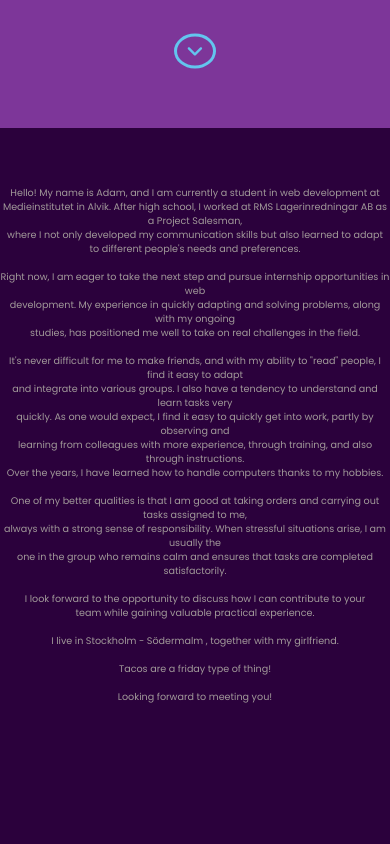
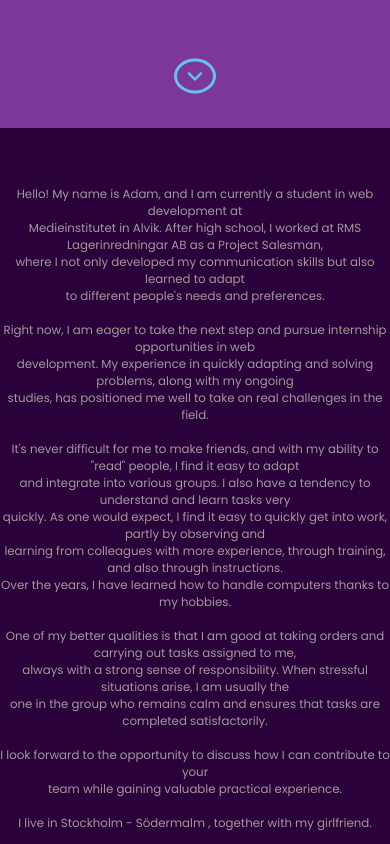
Before and after one commit to Adamwadin/Portfolio-AW-Updated, a website built with Vite: page Portfolio-AW/index.html in a window 390 px wide. Shown: the part 1560-2404 px from the top of the page. Built offline with nearby package versions, Linux system fonts and the light colour scheme.

Commit message:
personaletter chagne font

```diff
--- a/Portfolio-AW/style.css
+++ b/Portfolio-AW/style.css
@@ -79,7 +79,7 @@ header {
 
 .angle-down-icon {
   position: absolute;
-  bottom: 5%;
+  bottom: 2%;
   left: 50%;
   transform: translate(-50%, -50%);
   font-size: 2rem;
@@ -196,7 +196,7 @@ header {
   width: 100%;
   height: 100%;
   background: #2b013c;
-  font-size: 1rem;
+  font-size: clamp(10px, 1.8vh, 25px);
 }
 
 @keyframes animate {
@@ -528,6 +528,16 @@ header {
   html {
     font-size: 60%;
   }
+  .Personalletter {
+    color: rgb(161, 153, 153);
+    position: relative;
+    text-align: center;
+    padding: 6rem 0;
+    width: 100%;
+    height: 100%;
+    background: #2b013c;
+    font-size: clamp(1px, 1.4vh, 25px);
+  }
 
   .about-content .left-content {
     flex-basis: 100%;
```
